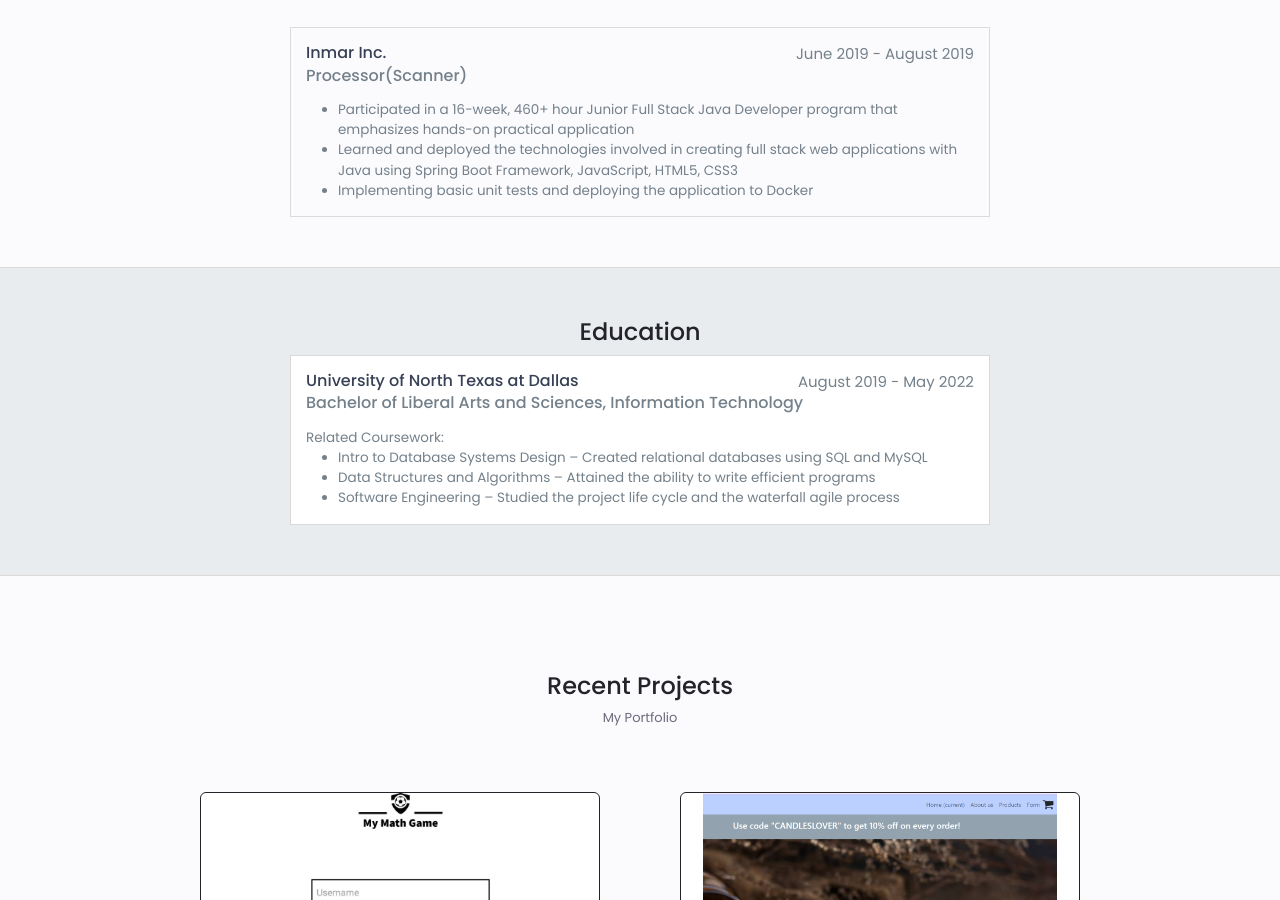
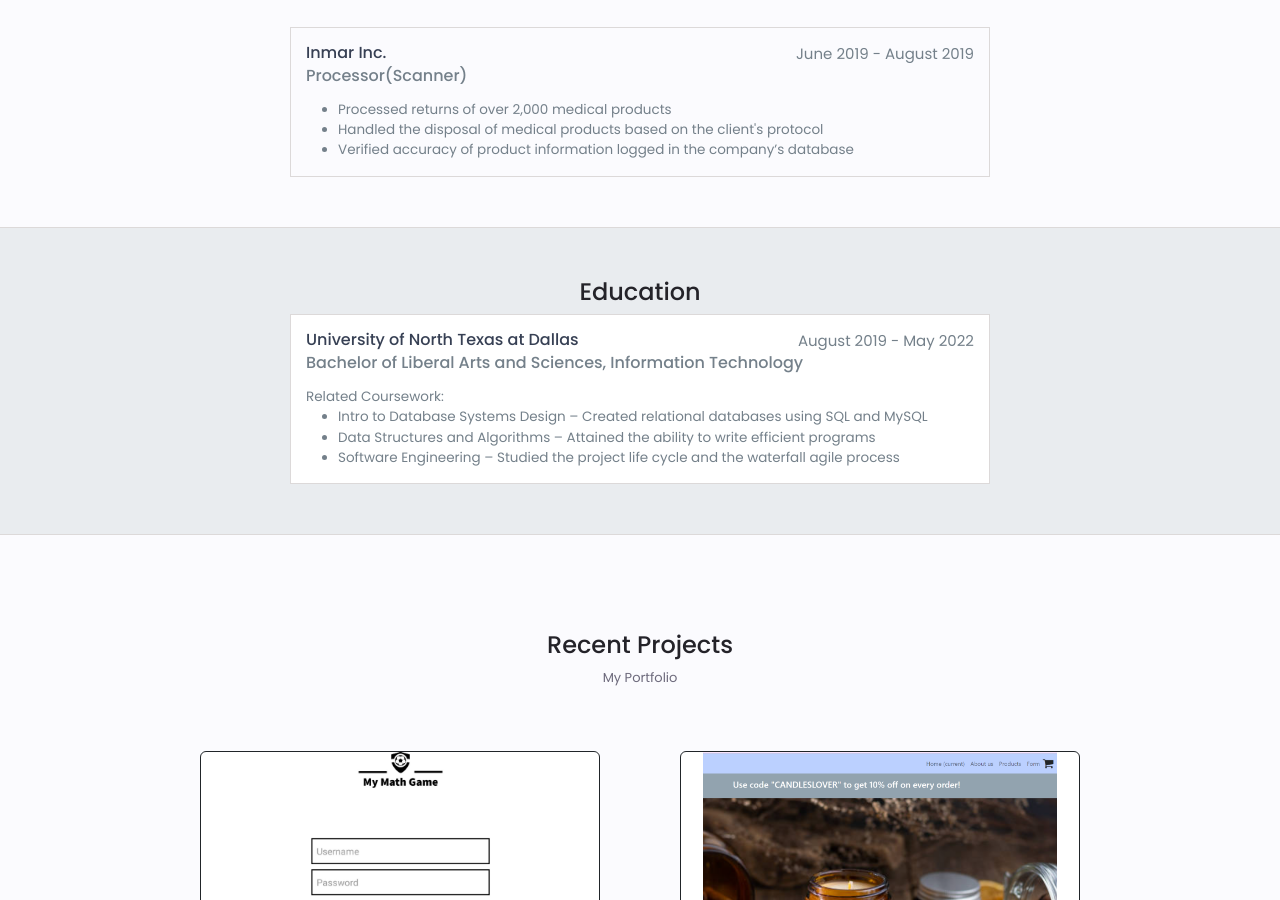
Before and after one commit to Yvettezun/Yvettezun.github.io, a plain HTML site: page index.html in a window 1280 px wide. Shown: the part 1095-1995 px from the top of the page. Drawn offline with nearby package versions, Linux system fonts and the light colour scheme.

Commit message:
updates experience

```diff
--- a/index.html
+++ b/index.html
@@ -152,13 +152,13 @@
         <h4 class="education__title">Processor(Scanner) </h4>
         <ul>
             <li>
-              Participated in a 16-week, 460+ hour Junior Full Stack Java Developer program that emphasizes hands-on practical application
+              Processed returns of over 2,000 medical products
             </li>
             <li>
-              Learned and deployed the technologies involved in creating full stack web applications with Java using Spring Boot Framework, JavaScript, HTML5, CSS3
+              Handled the disposal of medical products based on the client's protocol
             </li>
             <li>
-              Implementing basic unit tests and deploying the application to Docker
+              Verified accuracy of product information logged in the company’s database
             </li>
         </ul>
     </div>
```
